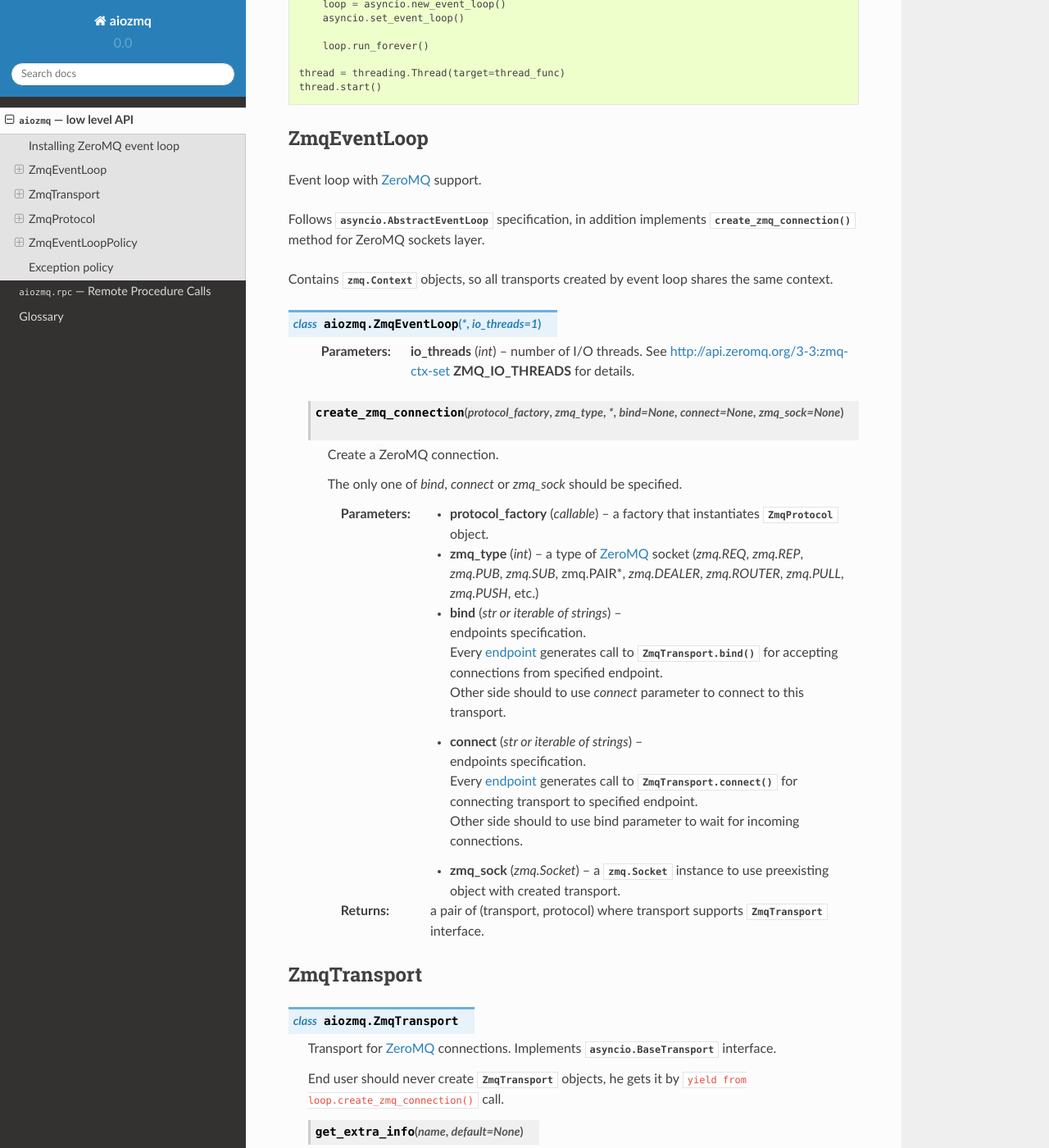
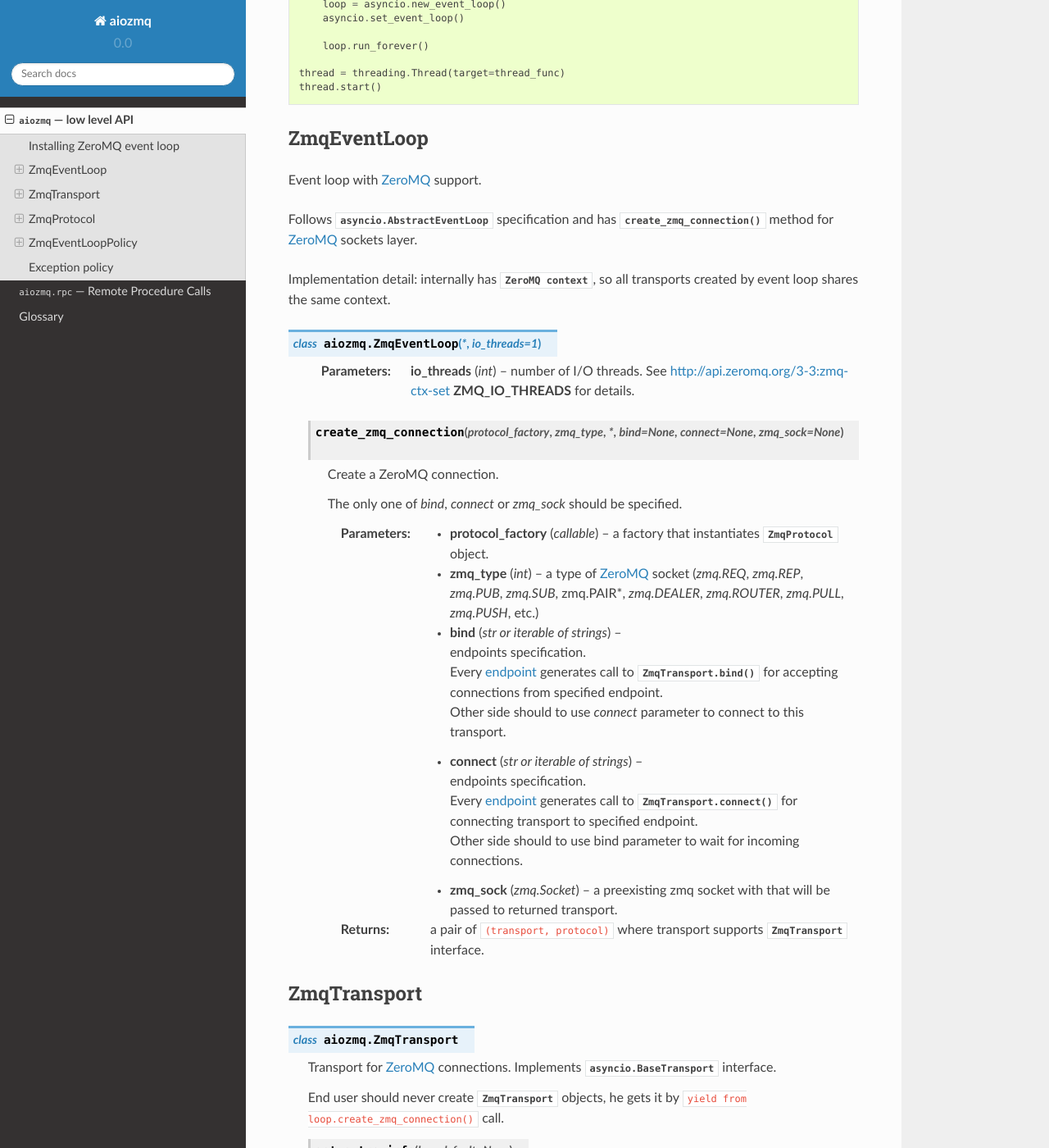
Before and after one commit to aio-libs/aiozmq, a Sphinx documentation site: the page built from docs/low-level.rst, in a window 1280 px wide and 1400 px high, scrolled down 689 px. Shown: the whole window at 82% size. Built offline with Sphinx 7.4.7 and the Read the Docs theme 2.0.0, drawn with Linux system fonts in a browser that asks for light colours; pages that are not in the unit, such as notebooks, are missing from menus; some of the changed text lies outside the part shown.

Commit message:
Work on the docs

```diff
--- a/docs/low-level.rst
+++ b/docs/low-level.rst
@@ -14,9 +14,10 @@
 Installing ZeroMQ event loop
 ----------------------------
 
-To use ZeroMQ layer you **should** install proper event loop first.
+To use :term:`ZeroMQ` layer you **should** install proper event loop
+first.
 
-The recommended way is to setup global event loop *policy*::
+The recommended way is to setup *global event loop policy*::
 
     import asyncio
     import aiozmq
@@ -50,12 +51,13 @@
 
 Event loop with :term:`ZeroMQ` support.
 
-Follows :class:`asyncio.AbstractEventLoop` specification, in addition
-implements :meth:`~ZmqEventLoop.create_zmq_connection` method for
-ZeroMQ sockets layer.
+Follows :class:`asyncio.AbstractEventLoop` specification and has
+:meth:`~ZmqEventLoop.create_zmq_connection` method for :term:`ZeroMQ`
+sockets layer.
 
-Contains :class:`zmq.Context` objects, so all transports created by
-event loop shares the same context.
+Implementation detail: internally has :class:`ZeroMQ context
+<zmq.Context>`, so all transports created by event loop shares the
+same context.
 
 
 .. class:: ZmqEventLoop(*, io_threads=1)
@@ -97,10 +99,11 @@
           connections.
         :type connect: str or iterable of strings
 
-        :param zmq.Socket zmq_sock: a :class:`zmq.Socket` instance to
-          use preexisting object with created transport.
+        :param zmq.Socket zmq_sock: a preexisting zmq socket with that
+                                    will be passed to returned
+                                    transport.
 
-        :return: a pair of (transport, protocol)
+        :return: a pair of ``(transport, protocol)``
           where transport supports :class:`~ZmqTransport` interface.
 
 
@@ -115,13 +118,12 @@
    End user should never create :class:`~ZmqTransport` objects,
    he gets it by ``yield from loop.create_zmq_connection()`` call.
 
-   .. method:: get_extra_info(name, default=None)
+   .. method:: get_extra_info(key, default=None)
 
       Return optional transport information if name is present else default.
 
-      :class:`ZmqTransport` supports the only valid name:
-      ``"zmq_socket"``.  Value is :class:`zmq.Socket` instance for this
-      transport.
+      :class:`ZmqTransport` supports the only valid *key*:
+      ``"zmq_socket"``.  The value is :class:`zmq.Socket` instance.
 
       :param str name: name of info record.
       :param default: default value
@@ -163,6 +165,9 @@
         http://api.zeromq.org/master:zmq-getsockopt
 
       :return: option value
+
+      :raise OSError:
+         if call to ZeroMQ is not successful.
 
    .. method:: setsockopt(option, value)
 
```
Also changed, not shown: docs/index.rst (+23 -4 lines), docs/rpc.rst (+10 -10 lines).
